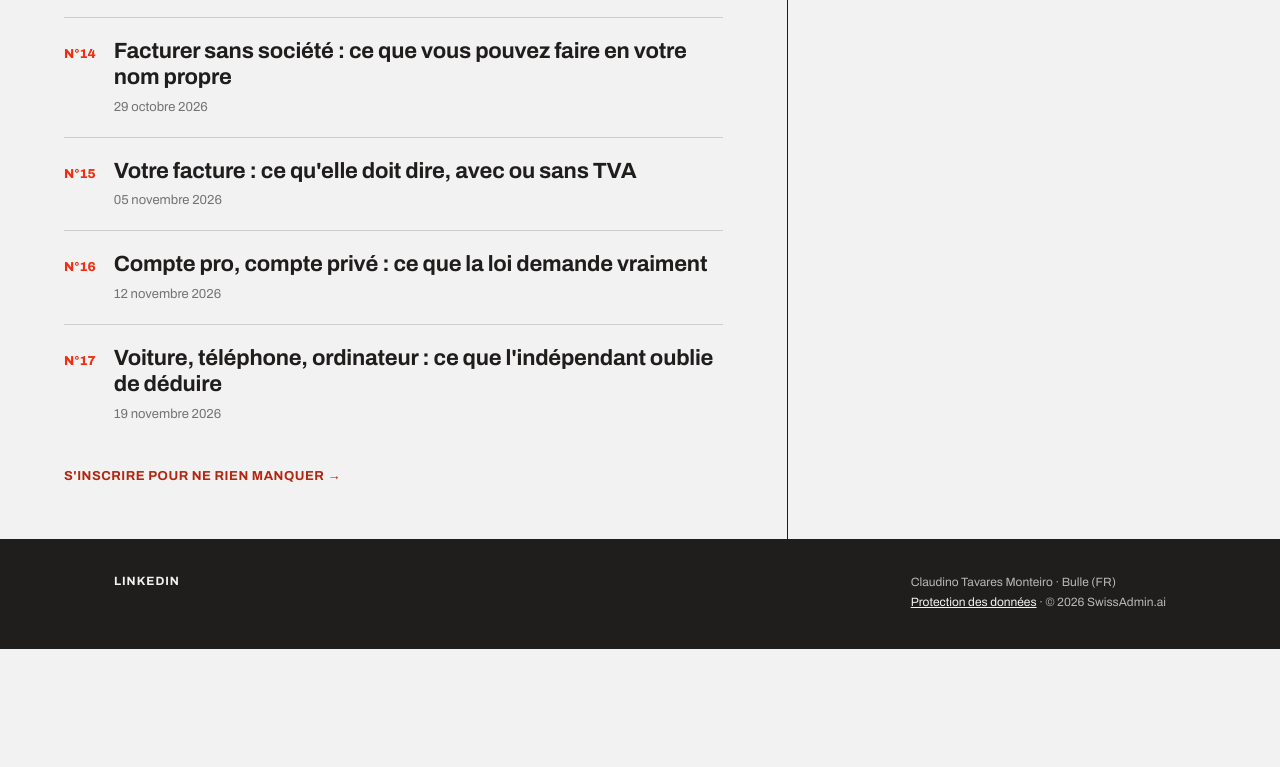
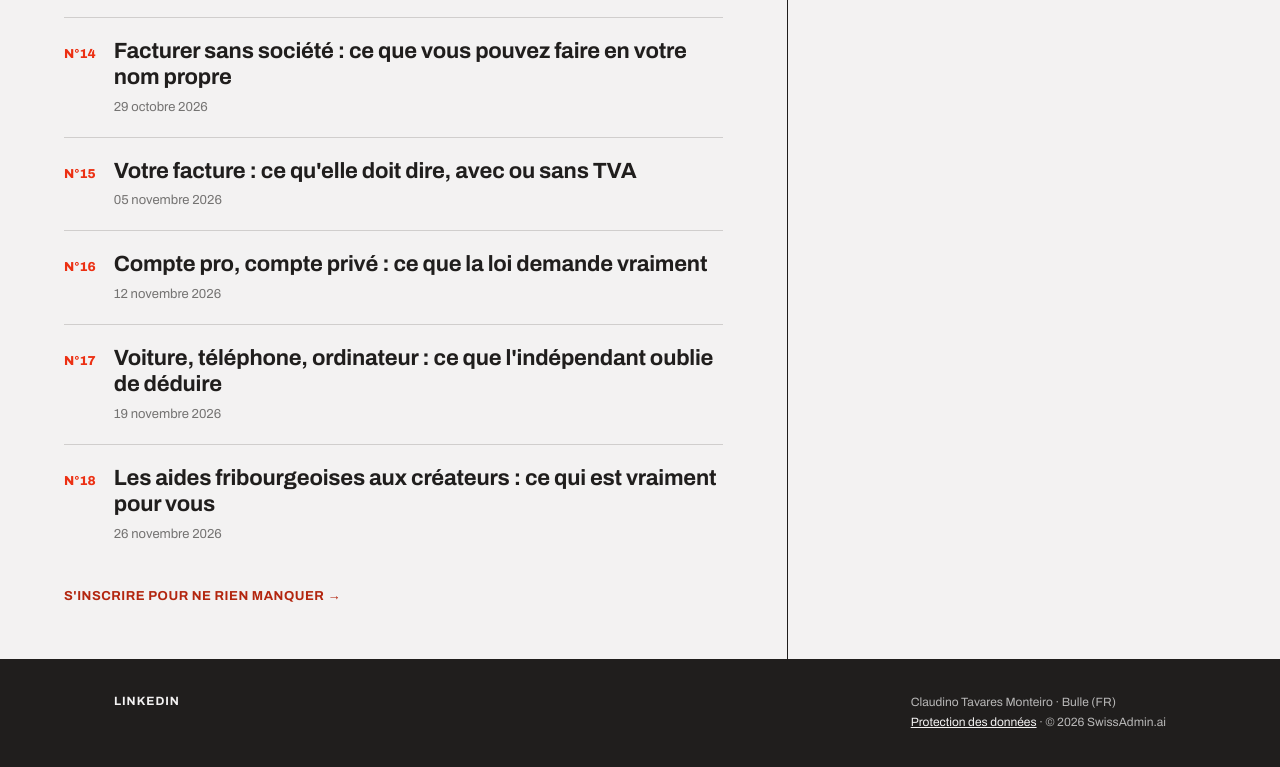
Before and after one commit to claudinomonteiro-ai/swissadmin, a plain HTML site: page index.html in a window 1280 px wide. Shown: the part 2066-2833 px from the top of the page. Before the commit the page ends 2715 px from the top, so only its background shows below. Drawn offline with Linux system fonts and the light colour scheme.

Commit message:
Add new link for Fribourg business aids

```diff
--- a/index.html
+++ b/index.html
@@ -122,6 +122,7 @@
       <a class="ed" href="https://lettre.swissadmin.ai/p/mentions-facture-tva-suisse" target="_blank" rel="noopener"><span class="n">N°15</span><span><span class="t">Votre facture : ce qu'elle doit dire, avec ou sans TVA</span><span class="d">05 novembre 2026</span></span></a>
       <a class="ed" href="https://lettre.swissadmin.ai/p/compte-professionnel-compte-prive" target="_blank" rel="noopener"><span class="n">N°16</span><span><span class="t">Compte pro, compte privé : ce que la loi demande vraiment</span><span class="d">12 novembre 2026</span></span></a>
       <a class="ed" href="https://lettre.swissadmin.ai/p/deductions-fiscales-independant" target="_blank" rel="noopener"><span class="n">N°17</span><span><span class="t">Voiture, téléphone, ordinateur : ce que l'indépendant oublie de déduire</span><span class="d">19 novembre 2026</span></span></a>
+      <a class="ed" href="https://lettre.swissadmin.ai/p/aides-creation-entreprise-fribourg" target="_blank" rel="noopener"><span class="n">N°18</span><span><span class="t">Les aides fribourgeoises aux créateurs : ce qui est vraiment pour vous</span><span class="d">26 novembre 2026</span></span></a>
 
 
       <a class="all" href="/inscription">S'inscrire pour ne rien manquer →</a>
```
